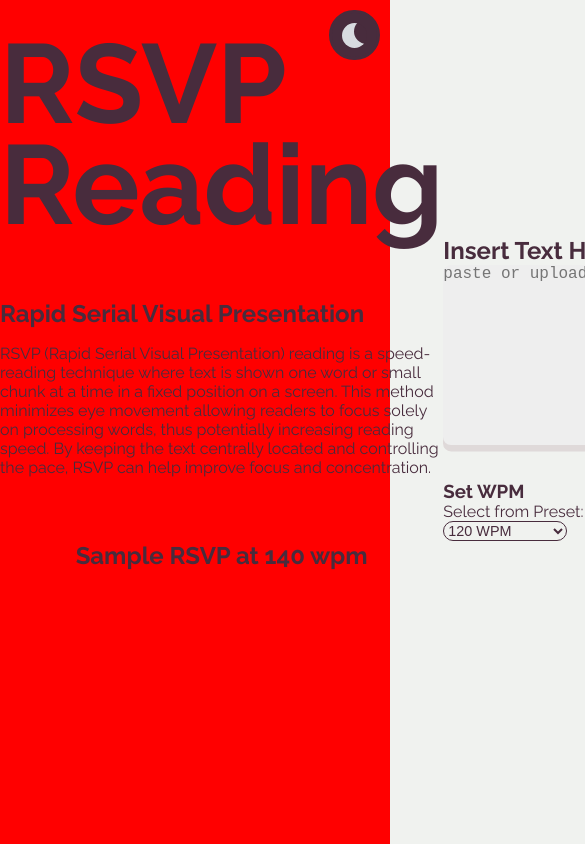
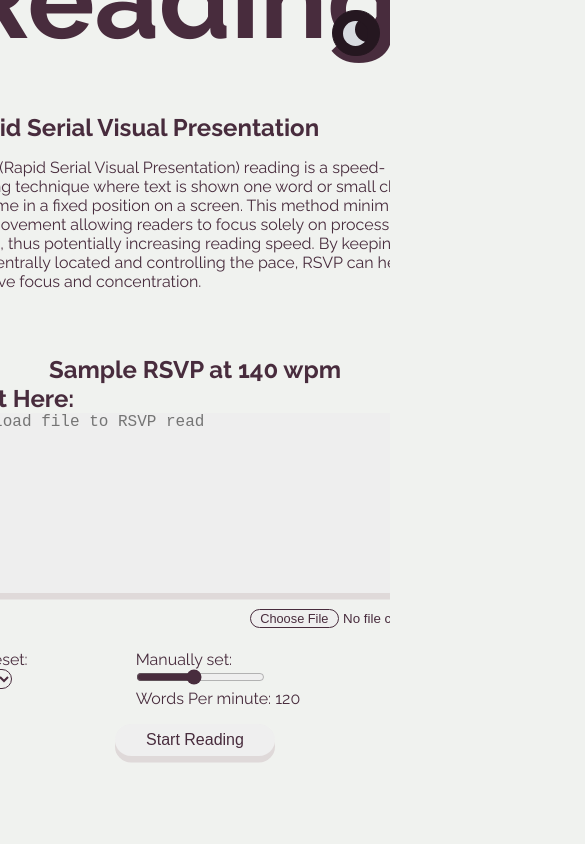
Before and after one commit to Alto0327/RSVP-Reading, a React (Vite) app: page / in a window 390 px wide. Shown: the top 844 px of the page, 585 px wide, since content can reach past the window. Built offline with nearby package versions, Linux system fonts and the light colour scheme.

Commit message:
FIxed toggle switch button and animated mode switch

```diff
--- a/src/App.css
+++ b/src/App.css
@@ -1,19 +1,42 @@
+@keyframes expandDark {
+  0% {
+    clip-path: circle(0% at top right);
+  }
+  100% {
+    clip-path: circle(150% at top right);
+  }
+}
+
+@keyframes expandLight {
+  0% {
+    clip-path: circle(150% at top right);
+  }
+  100% {
+    clip-path: circle(0% at top right);
+  }
+}
+
 .Container {
   display: flex;
   justify-content: space-evenly;
   align-items: center;
   min-height: 100vh;
   min-width: 100vw;
+  position: relative;
+  overflow: hidden;
+  transition: background-color 0.2s ease-in-out, color 0.4s ease-in-out;
 }
 
 .Container-dark{
   background-color: #251720;
   color: #cac9ca;
+  animation: expandDark 0.2s forwards;
 }
 
-.Container-light{
+.Container-light {
   background-color: #f0f2ef;
-  color: #482C3D;
+  color: #482c3d;
+  animation: expandLight 0.2s backwards;
 }
 
 .Container__left {
@@ -132,10 +155,10 @@ input::file-selector-button {
   position: fixed;
   top: 10px;
   right: 10px;
-  width: 3.2rem;
-  height: 2rem;
+  width: 3rem;
+  height: 1rem;
   --light: #d8dbe0;
-  --dark: #482c3d;
+  --dark: #251720;
   --link: rgb(27, 129, 112);
   --link-hover: rgb(24, 94, 82);
 }
@@ -143,12 +166,14 @@ input::file-selector-button {
 .switch-label {
   position: absolute;
   width: 100%;
-  height: 50px;
+  height: 46px;
   background-color: var(--dark);
   border-radius: 25px;
   cursor: pointer;
-  border: 3px solid var(--dark);
+  border: 1px solid var(--dark);
+  transition: background-color 0.3s;
 }
+
 
 .checkbox {
   position: absolute;
@@ -164,9 +189,6 @@ input::file-selector-button {
   transition: 0.3s;
 }
 
-.checkbox:checked ~ .slider {
-  background-color: var(--light);
-}
 
 .slider::before {
   content: "";
@@ -180,7 +202,12 @@ input::file-selector-button {
   box-shadow: inset 12px -4px 0px 0px var(--light);
   background-color: var(--dark);
   -webkit-transition: 0.3s;
-  transition: 0.3s;
+  transition: transform 0.3s, background-color 0.3s, box-shadow 0.3s;
+
+}
+
+.checkbox:checked ~ .slider {
+  background-color: var(--light);
 }
 
 .checkbox:checked ~ .slider::before {
@@ -207,16 +234,17 @@ input::file-selector-button {
 @media only screen and (max-width: 600px) {
   /* Styles for smartphones */
   .Container {
-    background-color: red;
+    display: flex;
+    flex-direction: column;
+    justify-content: center;
+    align-items: center;
   }
 }
 
 /* High-Resolution Smartphones */
 @media only screen and (max-width: 600px) and (-webkit-min-device-pixel-ratio: 2),
   only screen and (max-width: 600px) and (min-resolution: 192dpi) {
-  body {
-    background-color: red;
-  }
+
 }
 
 @media only screen and (min-width: 600px) and (max-width: 900px) {
--- a/src/App.jsx
+++ b/src/App.jsx
@@ -9,12 +9,14 @@ const DelayedAction = () => {
   const [text, setText] = useState("");
   const [sampleStatus, setSampleStatus] = useState("Sample RSVP at 140 wpm");
   const [modalIsOpen, setIsOpen] = useState(false);
+  const [isChecked, setIsChecked] = useState(false);
+
   const { darkMode, toggleDarkMode } = useContext(DarkModeContext);
 
   const themeSet = () => {
     event.preventDefault();
     toggleDarkMode();
-    console.log("theme changed");
+    setIsChecked(!isChecked);
   };
 
   const handleButtonClick = () => {
@@ -151,13 +153,16 @@ const DelayedAction = () => {
         </Modal>
       </section>
 
-{/* TODO: Add animation to cause dark mode to expand from the button
-    TODO: Change background Color of Button and Textarea to better suit DarkMode
-*/}
-    {/* FIXME: icon doesn't change during toggles */}
+      {/* TODO: Change background Color of Button and Textarea to better suit DarkMode */}
+
       <div className="toggle-switch" onClick={themeSet}>
         <label className="switch-label">
-          <input type="checkbox" className="checkbox" />
+          <input
+            type="checkbox"
+            className="checkbox"
+            checked={isChecked}
+            onChange={themeSet}
+          />
           <span className="slider"></span>
         </label>
       </div>
```
